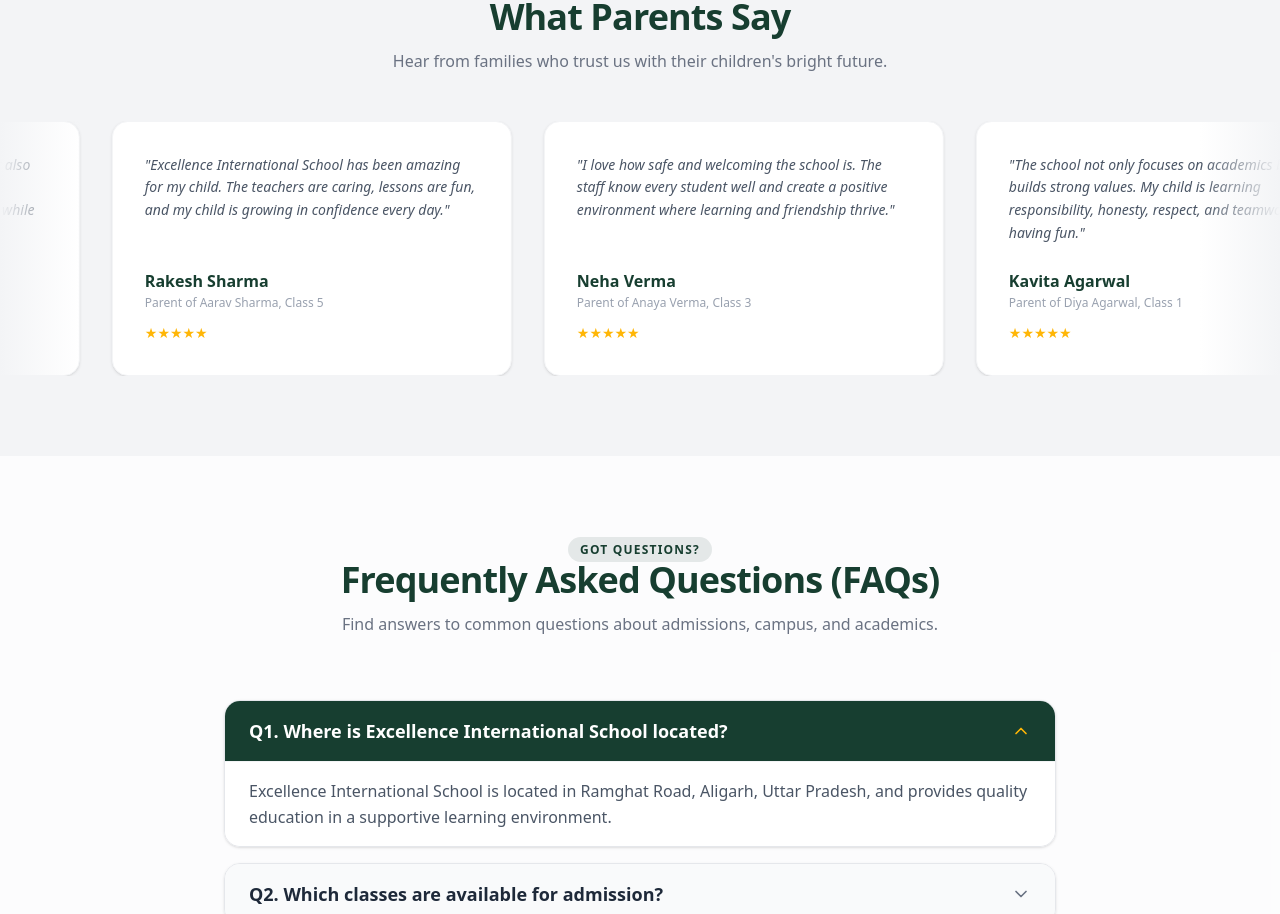
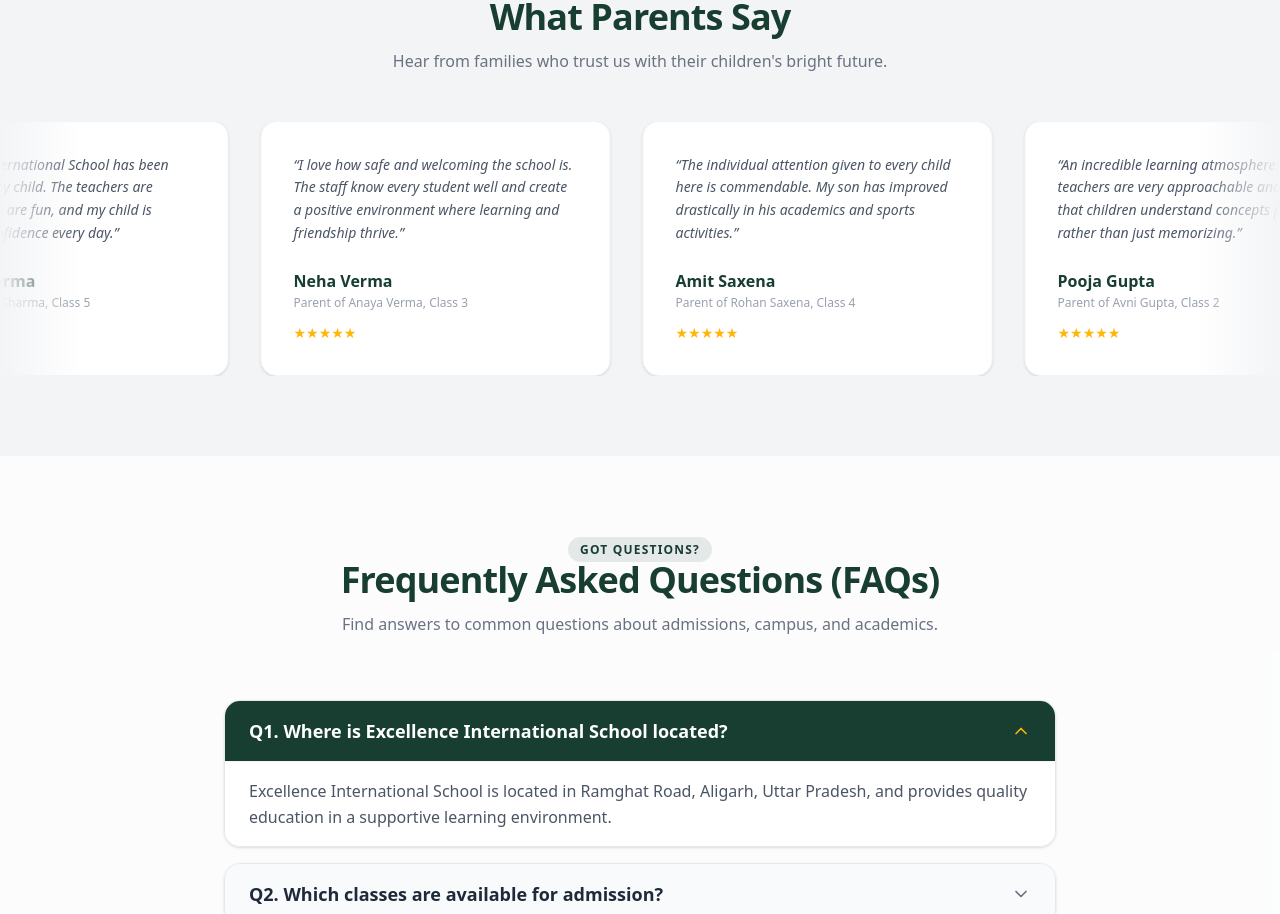
Before and after one commit to abhisheksamriya/DETTROIN-INT-Abhishek-Website, a Next.js app: page / in a window 1280 px wide. Shown: the part 4429-5343 px from the top of the page. Built offline with nearby package versions, Linux system fonts and the light colour scheme.

Commit message:
changes done

```diff
--- a/app/globals.css
+++ b/app/globals.css
@@ -4,3 +4,14 @@
   --color-brand-green: #173E30;
   --color-brand-yellow: #FFB606;
 }
+
+@keyframes marquee {
+  0% { transform: translateX(0%); }
+  100% { transform: translateX(-33.33%); }
+}
+
+.animate-marquee {
+  display: flex;
+  width: max-content;
+  animation: marquee 40s linear infinite;
+}
--- a/components/Testimonials.tsx
+++ b/components/Testimonials.tsx
@@ -1,11 +1,10 @@
 "use client";
 
+import { useState } from "react";
 import { reviews } from "@/constant/contant";
-import { motion } from "framer-motion";
 
 export default function Testimonials() {
-
-
+  const [isPaused, setIsPaused] = useState(false);
   const duplicatedReviews = [...reviews, ...reviews, ...reviews];
 
   return (
@@ -25,25 +24,24 @@
       </div>
 
       <div className="relative w-full overflow-hidden flex">
-        <div className="absolute left-0 inset-y-0 w-20 bg-linear-to-r from-gray-100 to-transparent z-10 pointer-events-none"></div>
-        <div className="absolute right-0 inset-y-0 w-20 bg-linear-to-l from-gray-100 to-transparent z-10 pointer-events-none"></div>
+        <div className="absolute left-0 inset-y-0 w-10 md:w-20 bg-linear-to-r from-gray-100 to-transparent z-10 pointer-events-none"></div>
+        <div className="absolute right-0 inset-y-0 w-10 md:w-20 bg-linear-to-l from-gray-100 to-transparent z-10 pointer-events-none"></div>
 
-        <motion.div
-          className="flex gap-8 px-4"
-          animate={{ x: ["0%", "-33.33%"] }}
-          transition={{
-            ease: "linear",
-            duration: 25,
-            repeat: Infinity,
-          }}
+        <div
+          className="flex gap-6 md:gap-8 px-4 animate-marquee cursor-grab active:cursor-grabbing touch-pan-y"
+          style={{ animationPlayState: isPaused ? "paused" : "running" }}
+          onMouseEnter={() => setIsPaused(true)}
+          onMouseLeave={() => setIsPaused(false)}
+          onTouchStart={() => setIsPaused(true)}
+          onTouchEnd={() => setIsPaused(false)}
         >
           {duplicatedReviews.map((item, index) => (
             <div
               key={index}
-              className="bg-white p-8 rounded-2xl shadow-sm border border-gray-100 flex flex-col justify-between min-w-60 sm:min-w-95 max-w-100 shrink-0"
+              className="bg-white p-6 md:p-8 rounded-2xl shadow-sm border border-gray-100 flex flex-col justify-between w-70 sm:w-87.5 shrink-0 select-none"
             >
               <p className="text-gray-600 text-sm leading-relaxed mb-6 italic">
-                "{item.feedback}"
+                &ldquo;{item.feedback}&rdquo;
               </p>
               <div>
                 <h4 className="font-bold text-brand-green text-base">{item.name}</h4>
@@ -52,7 +50,7 @@
               </div>
             </div>
           ))}
-        </motion.div>
+        </div>
       </div>
     </section>
   );
--- a/constant/contant.ts
+++ b/constant/contant.ts
@@ -23,6 +23,31 @@
     name: "Neha Verma",
     role: "Parent of Anaya Verma, Class 3",
     feedback: "I love how safe and welcoming the school is. The staff know every student well and create a positive environment where learning and friendship thrive."
+  },
+  {
+    name: "Amit Saxena",
+    role: "Parent of Rohan Saxena, Class 4",
+    feedback: "The individual attention given to every child here is commendable. My son has improved drastically in his academics and sports activities."
+  },
+  {
+    name: "Pooja Gupta",
+    role: "Parent of Avni Gupta, Class 2",
+    feedback: "An incredible learning atmosphere! The teachers are very approachable and ensure that children understand concepts practically rather than just memorizing."
+  },
+  {
+    name: "Manoj Kumar",
+    role: "Parent of Aryan Kumar, Class 6",
+    feedback: "Safe transport facilities and disciplined campus environment give us great peace of mind. Highly recommended school in Aligarh."
+  },
+  {
+    name: "Sunita Chauhan",
+    role: "Parent of Tanya Chauhan, Pre-Primary",
+    feedback: "The pre-primary wing is so colorful and engaging. My daughter looks forward to going to school every single day with a big smile."
+  },
+  {
+    name: "Vikram Malhotra",
+    role: "Parent of Kabir Malhotra, Class 5",
+    feedback: "Great balance between academics and extracurricular activities. The school truly believes in overall holistic development."
   }
 ];
 
```
Lines whose indentation alone changed are shown as unchanged.
